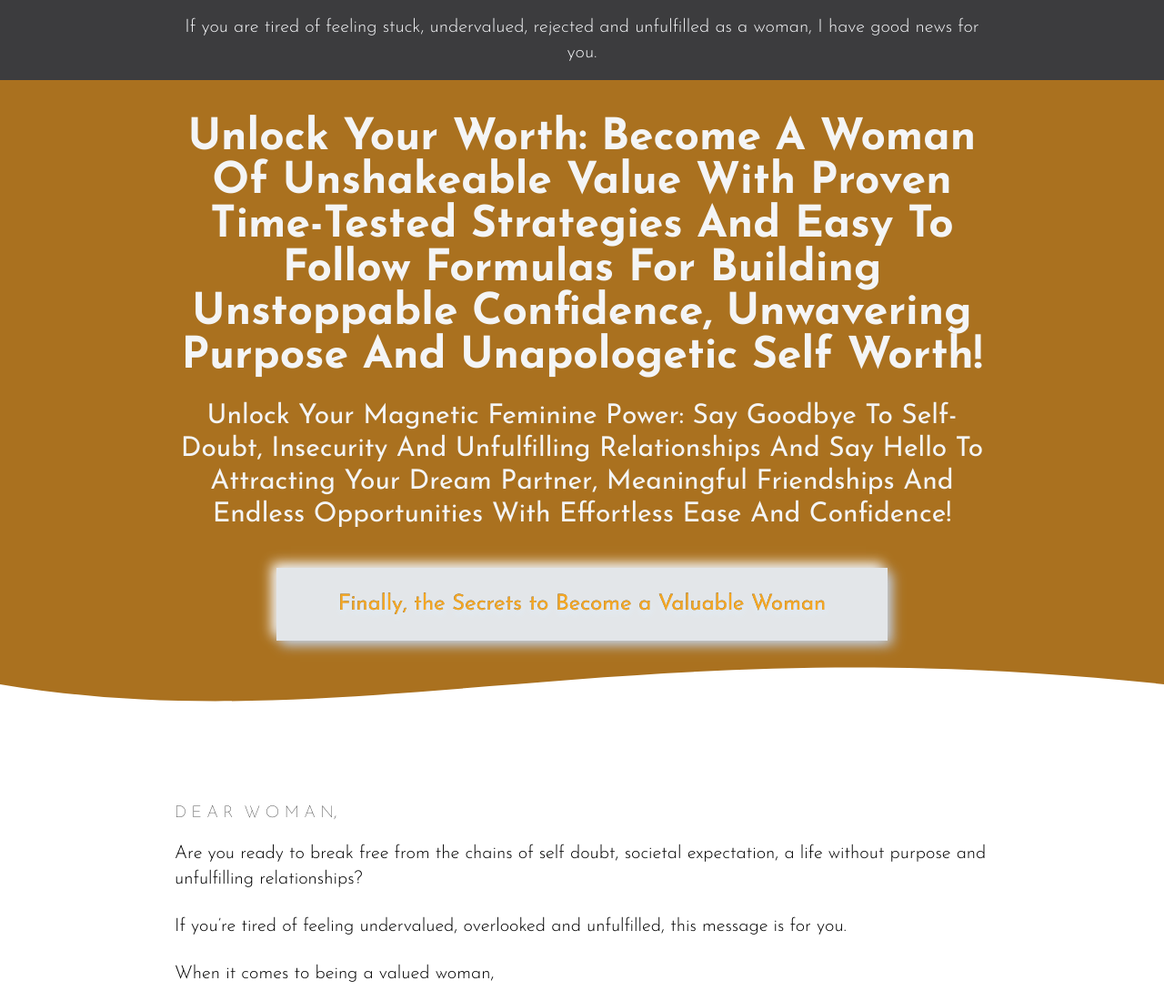
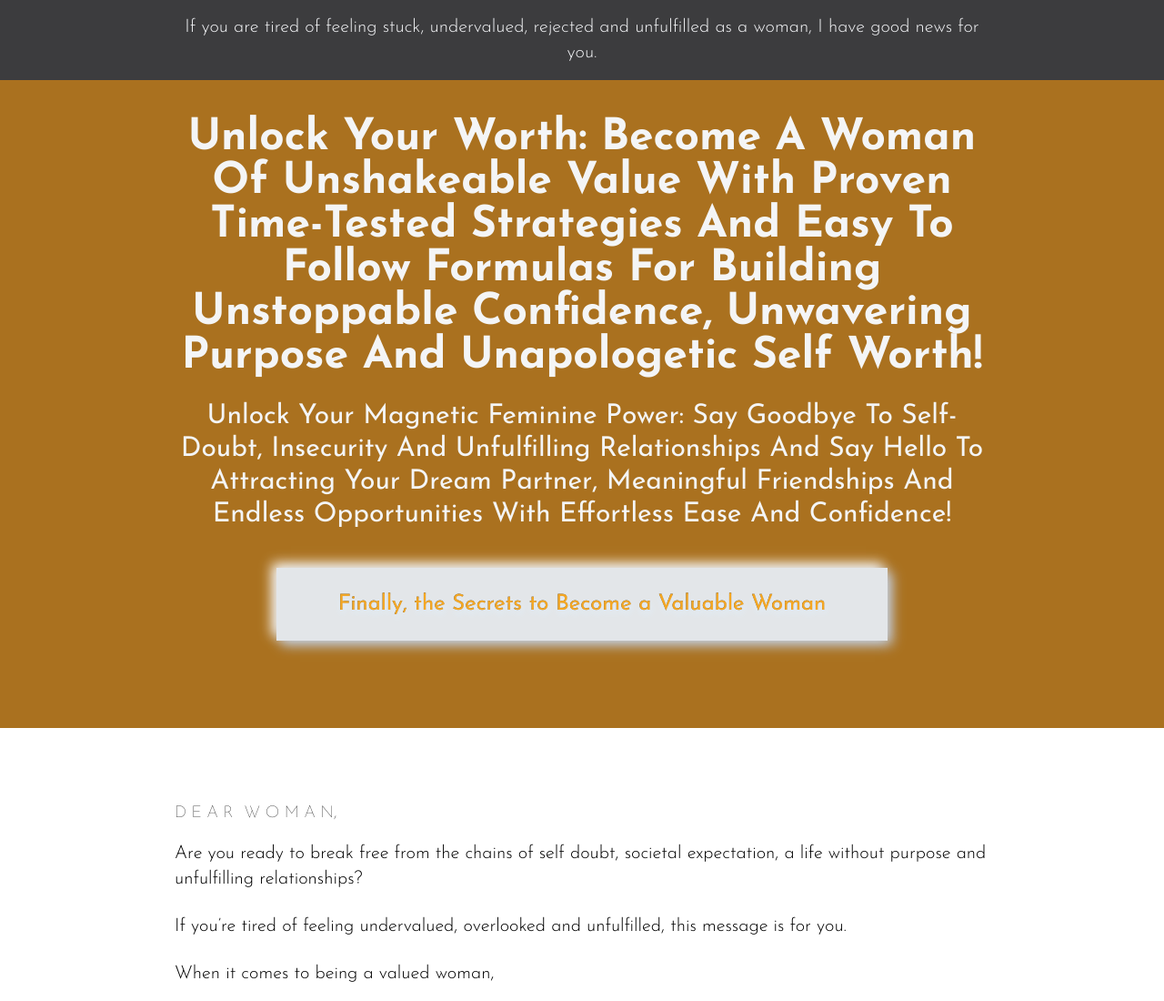
Before and after one commit to bintabulama/Binta-Bulama-v2, a website: page index.html in a window 1280 px wide. Shown: the top 1100 px of the page at 91% size. Drawn offline with nearby package versions, Linux system fonts and the light colour scheme.

Commit message:
Update index.html
deleted svg

```diff
--- a/index.html
+++ b/index.html
@@ -99,12 +99,12 @@
 
   <section class="bg-white relative">
     <!-- SVG Rough Header -->
-    <div class="absolute -top-20 left-0 w-full overflow-hidden line-height-0">
+<!--     <div class="absolute -top-20 left-0 w-full overflow-hidden line-height-0">
       <svg viewBox="0 0 500 150" preserveAspectRatio="none" class="block w-full h-24">
         <path d="M-0.00,49.98 C150.00,150.00 271.34,-49.98 500.00,49.98 L500.00,150.00 L-0.00,150.00 Z"
           style="stroke: none; fill: #ffffff;"></path>
       </svg>
-    </div>
+    </div> -->
     <div class="px-4 md:px-48 py-10 md:py-20">
       <p class="flex text-base md:text-lg font-thin uppercase">
         D e a r <span class="pl-3">W o m a n,</span>
```
